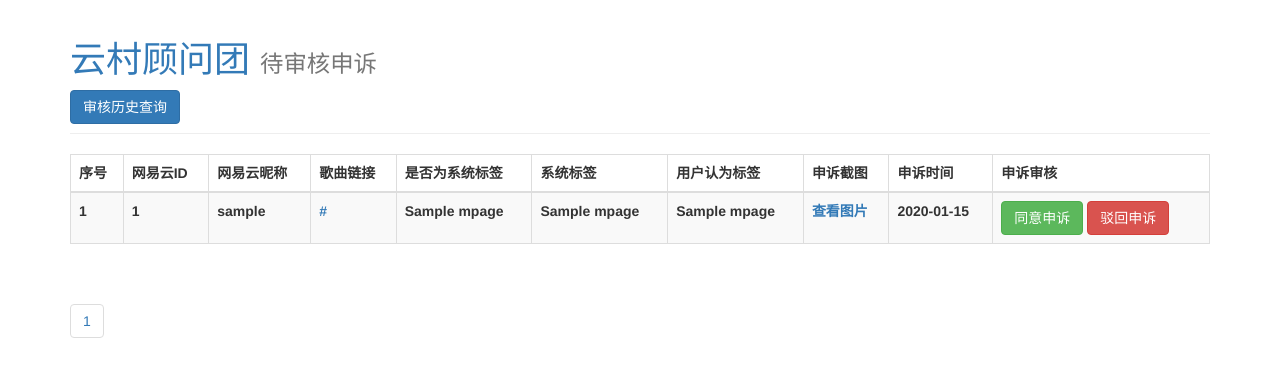
After one commit to Pandaas-cn/Netmusic_LabelsAppeal, a Django app: template templates/showall2.html in a window 1280 px wide. The commit adds this page. Shown: the top 382 px of the page. Run offline with Django 3.2, Linux system fonts and the light colour scheme; the template is opened without the code that fills it: most values are stand-ins (such as "Sample title", 1, 10 or a date in 2020); lists and menus that the app fills with data are empty.

Commit message:
增加了分页功能

```diff
--- a/templates/index.html
+++ b/templates/index.html
@@ -52,7 +52,7 @@
   <h1><a href="/">云村顾问团</a>&nbsp;<small>标签申诉系统</small></h1>
      <a href="/mypull" class="btn btn-primary">申诉进度查询</a>
                   <a href="/admin" class="btn btn-success">管理员登录</a>
-                  <a href="/all" class="btn btn-danger">管理员审核</a>
+                  <a href="/all/" class="btn btn-danger">管理员审核</a>
 </div>
 <form method="post" enctype="multipart/form-data">
     {% csrf_token %}
--- a/templates/index2.html
+++ b/templates/index2.html
@@ -45,11 +45,11 @@
             {% csrf_token %}
 			<div class="form-group">
 				<label for="InputUserid">网易云ID</label>
-				<input type="text" class="form-control" name="userid" required>
+				<input type="text" class="form-control" name="userid" value="{{ c_userid }}" required>
 		  	</div>
 		  	<div class="form-group">
 				<label for="InputUsername">网易云昵称</label>
-				<input type="text" class="form-control" name="username" required>
+				<input type="text" class="form-control" name="username" value="{{ c_username }}" required>
 		  	</div>
 		  	<div class="form-group">
 				<label for="InputMusicLink">音乐链接</label>
--- /dev/null
+++ b/templates/showall2.html
@@ -0,0 +1,118 @@
+<!DOCTYPE html>
+{% load static %}
+<html lang="zh-CN">
+<head>
+    <meta charset="UTF-8">
+    <meta http-equiv="X-UA-Compatible" content="IE=Edge，chrome=1">
+    <meta name="viewport" content="width=device-width, initial-scale=1.0, user-scalable=no">
+    <script src="https://cdn.jsdelivr.net/npm/bootstrap@3.3.7/dist/js/bootstrap.min.js"
+            integrity="sha384-Tc5IQib027qvyjSMfHjOMaLkfuWVxZxUPnCJA7l2mCWNIpG9mGCD8wGNIcPD7Txa"
+            crossorigin="anonymous"></script>
+    <link rel="stylesheet" href="https://cdn.jsdelivr.net/npm/bootstrap@3.3.7/dist/css/bootstrap.min.css"
+          integrity="sha384-BVYiiSIFeK1dGmJRAkycuHAHRg32OmUcww7on3RYdg4Va+PmSTsz/K68vbdEjh4u" crossorigin="anonymous">
+    <title>查看申诉</title>
+</head>
+<body>
+<div class="container">
+<div class="page-header">
+  <h1><a href="/">云村顾问团</a>&nbsp;<small>待审核申诉</small></h1>
+  <a href="/history" class="btn btn-primary">审核历史查询</a>
+</div>
+
+<div class="table-responsive ">
+  <table class="table table-bordered table-hover table-striped">
+    <thead>
+        <tr>
+            <th>序号</th>
+            <th>网易云ID</th>
+            <th>网易云昵称</th>
+            <th>歌曲链接</th>
+            <th>是否为系统标签</th>
+            <th>系统标签</th>
+            <th>用户认为标签</th>
+            <th>申诉截图</th>
+            <th>申诉时间</th>
+            <th>申诉审核</th>
+        </tr>
+    </thead>
+    <tbody>
+    {% for info in mpage.object_list %}
+        <tr>
+            <th>{{ forloop.counter }}</th>
+            <th>{{ info.userid }}</th>
+            <th>{{ info.username }}</th>
+            <th><a href="{{ info.musiclink }}" target="_blank">{{ info.musiclink }}</a></th>
+            <th>{{ info.checklabel }}</th>
+            <th>{{ info.system_label }}</th>
+            <th>{{ info.user_label }}</th>
+            <th><a href="/static/{{ info.imgfile }}" target="_blank">查看图片</a></th>
+            <th>{{ info.submit_time|date:'Y-m-d' }}</th>
+            <th>
+                <a href="/checksucess/{{ info.id }}" class="btn btn-success">同意申诉</a>
+                <a href="/checkfalse/{{ info.id }}" class="btn btn-danger">驳回申诉</a>
+            </th>
+        </tr>
+        {% empty %}
+        <h3>所有内容均已审核~</h3>
+    {% endfor %}
+    </tbody>
+  </table>
+<nav aria-label="Page navigation">
+		<div class="pagination">
+			<ul class="pagination">
+			{% if mpage.has_previous %}
+				<li><a href="/all?page={{mpage.previous_page_number}}" aria-label="Previous">
+					<span aria-hidden="true">&laquo;</span></a></li>
+            {% endif %}
+
+            {% for num in mpage.paginator.page_range%}
+            	{%if pindex == mpage.number%}
+                	<li><a href="">{{ num }}</a></li>
+                {%else%}
+                    <li><a href="/all?page={{num}}">{{ num }}</a></li>
+                {%endif%}
+             {% endfor %}
+
+             {% if mpage.has_next %}
+                 <li><a href="/all?page={{mpage.next_page_number}}" aria-label="Next">
+                      <span aria-hidden="true">&raquo;</span></a></li>
+              {% endif %}
+       		</ul>
+		</div>
+    </nav>
+{#<nav aria-label="Page navigation">#}
+{#    <ul class="pagination">#}
+{#        {% if mpage.has_previous %}#}
+{#            <li class="previous"><a#}
+{#                    href="/all/?page={{ mpage.previous_page_number }}">上一页</a>#}
+{#            </li>#}
+{#        {% else %}#}
+{#            <li class="previous disabled"><a href="#">上一页</a></li>#}
+{#        {% endif %}#}
+{##}
+{##}
+{##}
+{##}
+{##}
+{#        {% for num in pageRange %}#}
+{#            <li {% if num == currentPage %}class=" active"{% endif %}><a#}
+{#                    href="?page={{ num }}">{{ num }}</a></li>#}
+{#        {% endfor %}#}
+{##}
+{##}
+{##}
+{##}
+{##}
+{#        {% if mpage.has_next %}#}
+{#            <li class="next"><a#}
+{#                    href="/all/?page={{ mpage.next_page_number }}">下一页</a></li>#}
+{#        {% else %}#}
+{#            <li class="next disabled"><a href="#">下一页</a></li>#}
+{#        {% endif %}#}
+{##}
+{#    </ul>#}
+{#</nav>#}
+</div>
+</div>
+</body>
+</html>
```
Also changed, not shown: app01/views.py (+15 -4 lines).
